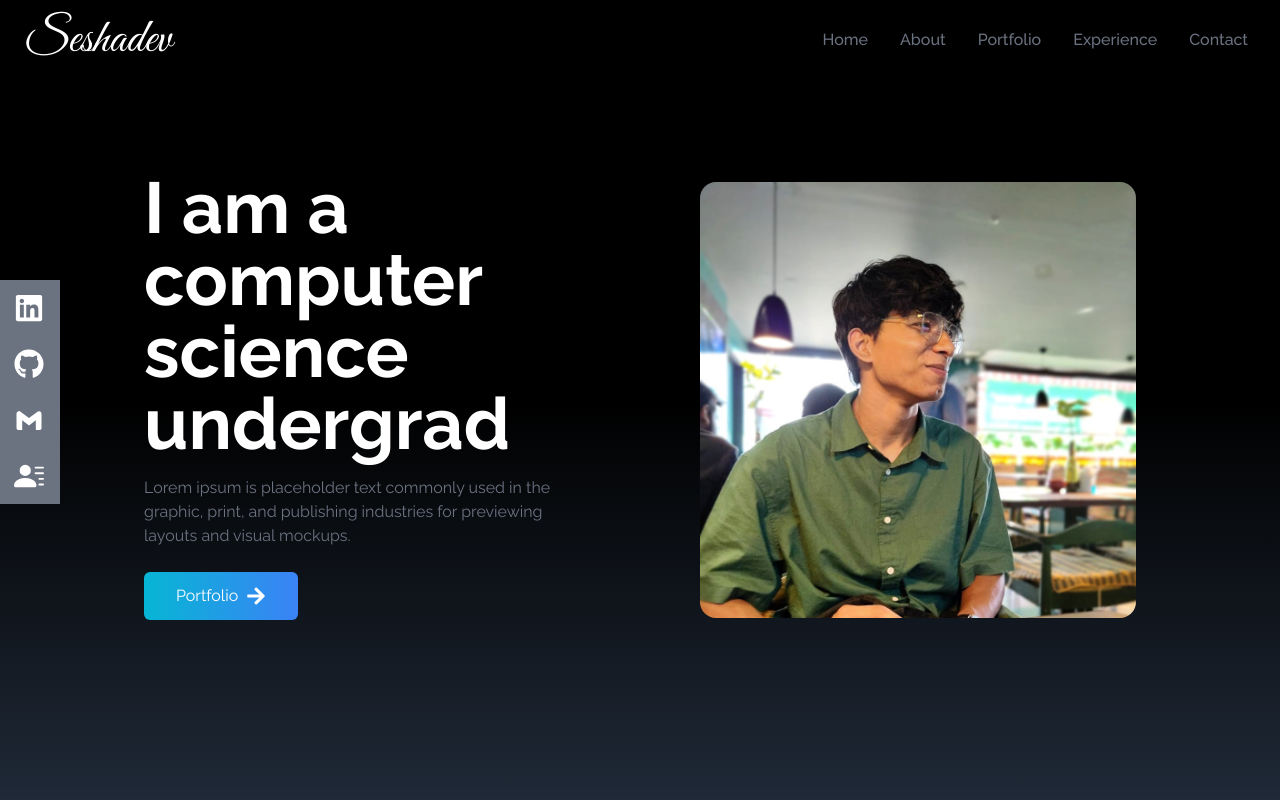
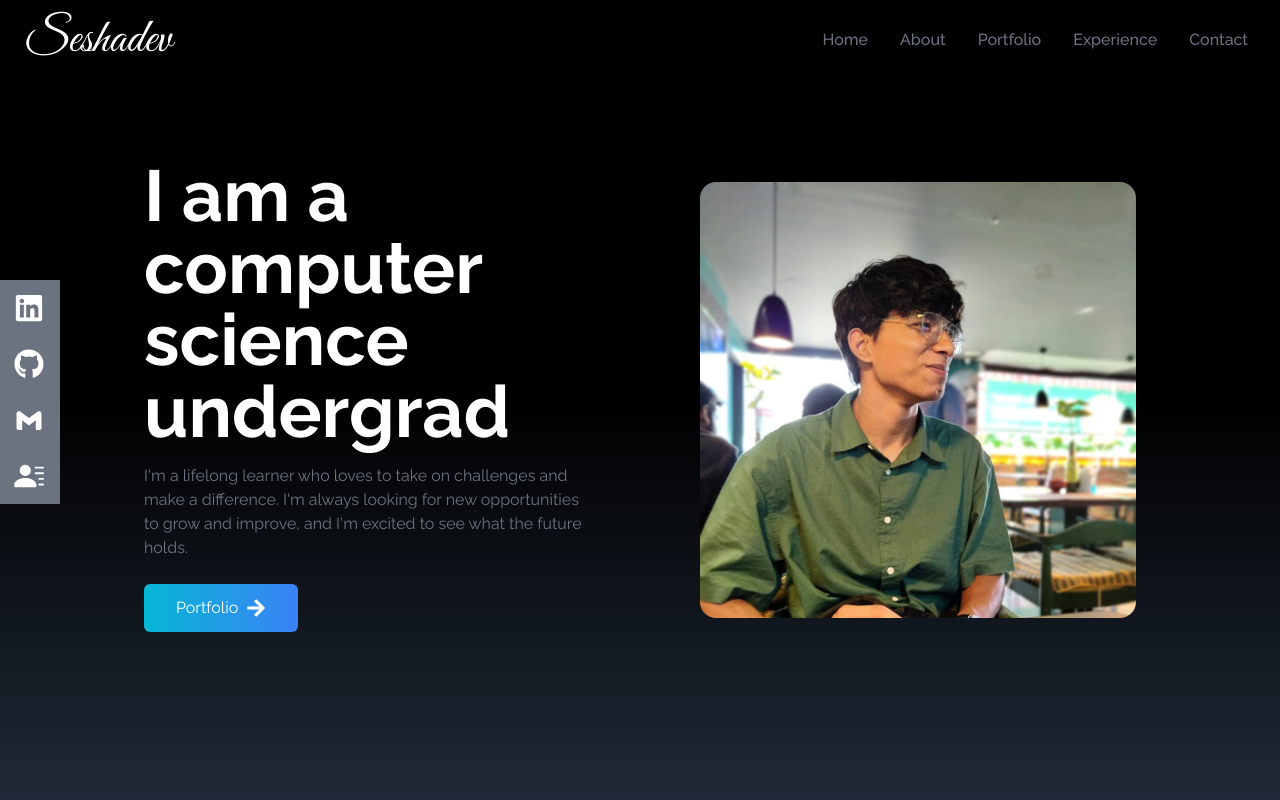
Before and after one commit to Cypher450/Portfolio, a React (Create React App) app: page / in a window 1280 px wide. Shown: the top 800 px of the page. Built offline with nearby package versions, Linux system fonts and the light colour scheme.

Commit message:
changed home-about

```diff
--- a/src/components/Home.jsx
+++ b/src/components/Home.jsx
@@ -11,7 +11,7 @@ const Home = () => {
             <div className='flex flex-col justify-center h-full'>
                 <h2 className='text-4xl sm:text-7xl font-bold text-white'>I am a computer science undergrad</h2>
                 <p className='text-gray-500 py-4 max-w-md'>
-                Lorem ipsum is placeholder text commonly used in the graphic, print, and publishing industries for previewing layouts and visual mockups.
+                I'm a lifelong learner who loves to take on challenges and make a difference. I'm always looking for new opportunities to grow and improve, and I'm excited to see what the future holds.
                 </p>
 
                 <div>
```
